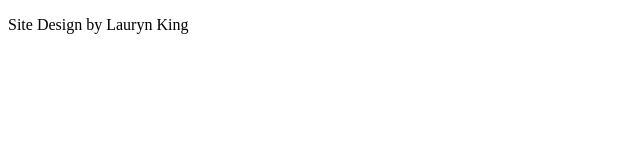
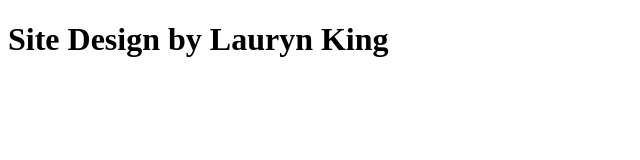
Before and after one commit to Lauryn508/Lauryn508.github.io, a plain HTML site: page Index.html in a window 1280 px wide. Shown: the whole page, without its empty margins (0-640 px from the left). Drawn offline with Linux system fonts and the light colour scheme.

Commit message:
Update Index.html

```diff
--- a/Index.html
+++ b/Index.html
@@ -5,6 +5,6 @@
 <title>Lauryns Website</title>
 </head>
 <body>
-<p> Site Design by Lauryn King </p>
+<h1> Site Design by Lauryn King </h1>
 </body>
 </html>
```
